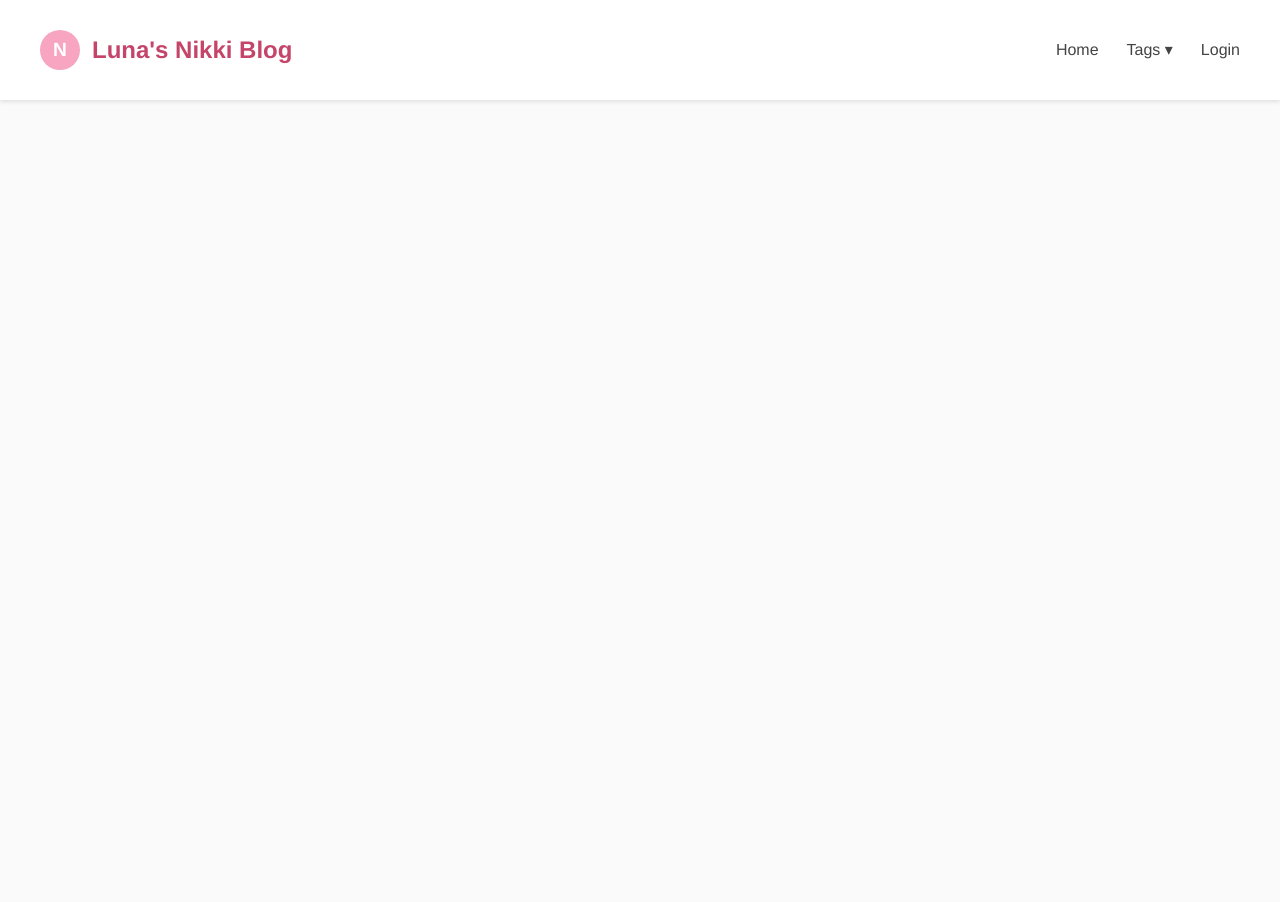
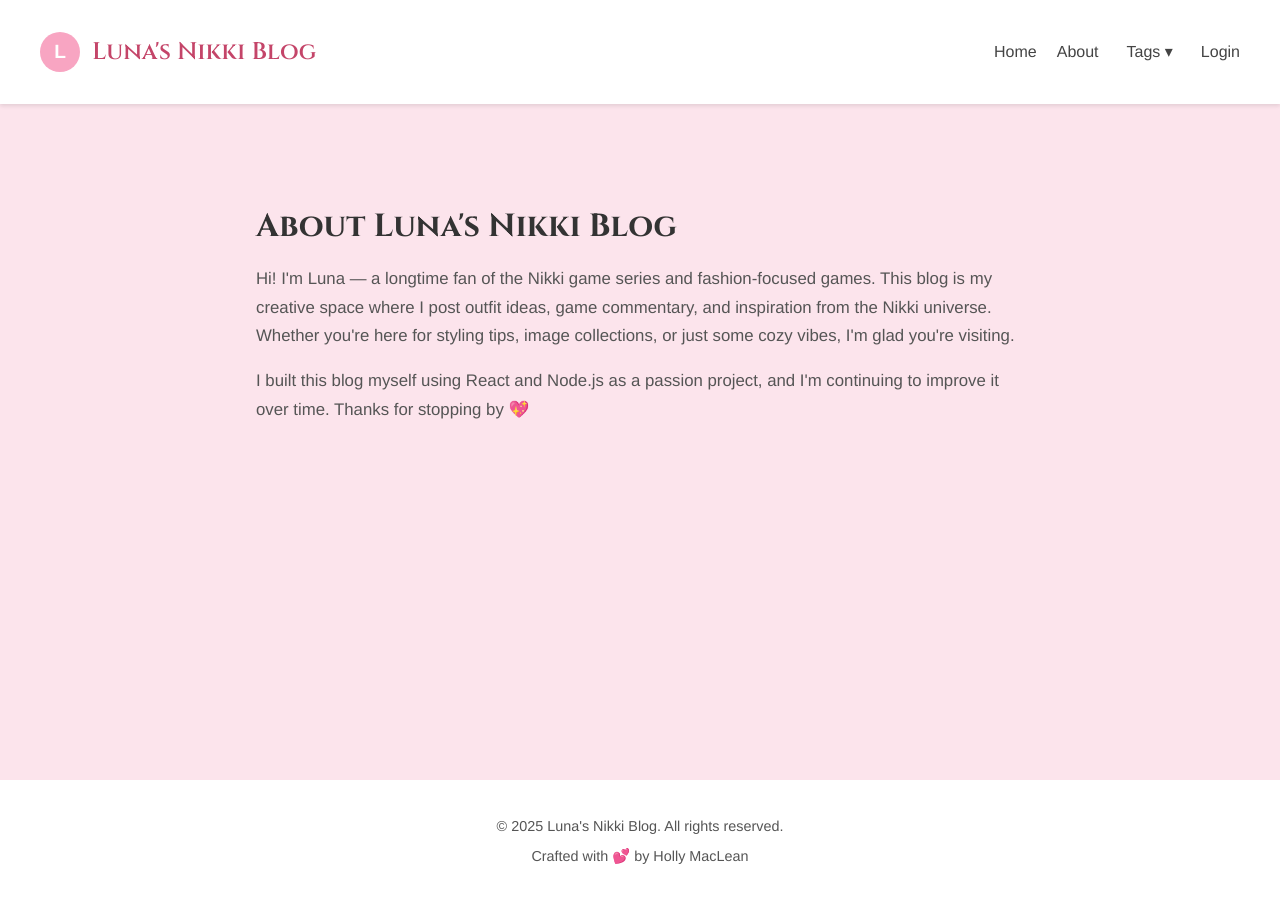
Before and after one commit to holly-n-maclean/infinity-nikki-blog, a React (Create React App) app in the folder blog-frontend/: page /about in a window 1280 px wide. Before the commit the page ends 800 px from the top, so only its background shows below. Built offline with nearby package versions, Linux system fonts and the light colour scheme.

Commit message:
Added about me page and more styling

```diff
--- a/blog-frontend/public/index.html
+++ b/blog-frontend/public/index.html
@@ -9,6 +9,8 @@
       name="description"
       content="Web site created using create-react-app"
     />
+    <link href="https://fonts.googleapis.com/css2?family=Cinzel:wght@400;600;700&display=swap" rel="stylesheet">
+
     <link rel="apple-touch-icon" href="%PUBLIC_URL%/logo192.png" />
     <!--
       manifest.json provides metadata used when your web app is installed on a
--- a/blog-frontend/src/App.js
+++ b/blog-frontend/src/App.js
@@ -8,6 +8,7 @@ import TagPage from './pages/TagPage';
 import Layout from './components/Layout';
 import LoginPage from './pages/LoginPage';
 import { useAuth } from './context/AuthContext';
+import About from './pages/About';
 
 function App() {
   const { username, logout } = useAuth();
@@ -17,11 +18,12 @@ function App() {
       <nav className="top-nav">
     <div className="nav-container">
       <div className="logo-area">
-        <div className="logo-circle">N</div>
+        <div className="logo-circle">L</div>
         <h1 className="site-title">Luna's Nikki Blog</h1>
       </div>
       <div className="nav-links">
       <Link to="/">Home</Link>
+      <Link to="/about">About</Link>
       {username && (
         <Link to="/create">Create</Link>
       )}
@@ -65,6 +67,7 @@ function App() {
   </nav>
       <Routes>
         <Route path="/" element={<Layout><Home /></Layout>} />
+        <Route path="/about" element={<Layout><About /></Layout>} />
         <Route path="/create" element={<Layout><CreatePost /></Layout>} />
         <Route path="/posts/:id" element={<Layout><PostPage /></Layout>} />
         <Route path="/posts/edit/:id" element={<Layout><EditPost /></Layout>} />
--- a/blog-frontend/src/components/Layout.js
+++ b/blog-frontend/src/components/Layout.js
@@ -2,19 +2,38 @@ import React from 'react';
 
 function Layout({ children }) {
   return (
-    <div className="min-h-screen flex flex-col" style={{ backgroundColor: '#fce4ec', color: '#4a4a4a' }}>
-
-      {/* Main Content */}
-      <main className="flex-grow container mx-auto px-4 py-8">
+    <div
+      className="layout-wrapper"
+      style={{
+        display: 'flex',
+        flexDirection: 'column',
+        minHeight: '100vh',
+        backgroundColor: '#fce4ec',
+      }}
+    >
+      {/* Main content area */}
+      <main
+        className="container"
+        style={{
+          flex: 1,
+          padding: '2rem',
+        }}
+      >
         {children}
       </main>
 
-      {/* Footer */}
-      <footer style={{ backgroundColor: '#fff', textAlign: "center"}} className="text-slate-800 py-6 mt-12">
-        <div className="container mx-auto text-center text-sm">
-          <p>&copy; {new Date().getFullYear()} Luna's Nikki Blog. All rights reserved.</p>
-          <p className="mt-2">Crafted with 💕 By Holly MacLean</p>
-        </div>
+      {/* Footer pinned to bottom */}
+      <footer
+        style={{
+          backgroundColor: '#fff',
+          textAlign: 'center',
+          padding: '1.5rem',
+          color: '#555',
+          fontSize: '0.9rem',
+        }}
+      >
+        <p>&copy; {new Date().getFullYear()} Luna's Nikki Blog. All rights reserved.</p>
+        <p style={{ marginTop: '0.5rem' }}>Crafted with 💕 by Holly MacLean</p>
       </footer>
     </div>
   );
--- a/blog-frontend/src/index.css
+++ b/blog-frontend/src/index.css
@@ -1,9 +1,13 @@
 /* Reset margins */
 body {
   margin: 0;
-  font-family: 'Helvetica Neue', Arial, sans-serif;
+  font-family: 'helvetica neue', sans-serif;
   background-color: #fafafa;
   color: #333;
+}
+
+h1, h2, .fancy-header {
+  font-family: 'Cinzel', serif;
 }
 
 /* Center main content */
@@ -153,7 +157,7 @@ nav a.button:hover {
 
 .post-title-link {
   text-decoration: none;
-  color: #85a9d3;
+  color: #6283a8;
 }
 
 .post-title-link h2 {
@@ -168,7 +172,7 @@ nav a.button:hover {
 }
 
 .post-title-link h2:hover {
-  color: #ccd4ee;
+  color: #a4b0d8;
 }
 
 .post-date {
--- /dev/null
+++ b/blog-frontend/src/pages/About.js
@@ -0,0 +1,17 @@
+import React from 'react';
+
+function About() {
+  return (
+    <div style={{ maxWidth: '800px', margin: '2rem auto', padding: '1rem' }}>
+      <h1 style={{ fontFamily: "'Cinzel', serif", marginBottom: '1rem' }}>About Luna's Nikki Blog</h1>
+      <p style={{ lineHeight: '1.7', fontSize: '1.05rem', color: '#555' }}>
+        Hi! I'm Luna — a longtime fan of the Nikki game series and fashion-focused games. This blog is my creative space where I post outfit ideas, game commentary, and inspiration from the Nikki universe. Whether you're here for styling tips, image collections, or just some cozy vibes, I'm glad you're visiting.
+      </p>
+      <p style={{ lineHeight: '1.7', fontSize: '1.05rem', color: '#555', marginTop: '1rem' }}>
+        I built this blog myself using React and Node.js as a passion project, and I'm continuing to improve it over time. Thanks for stopping by 💖
+      </p>
+    </div>
+  );
+}
+
+export default About;
--- a/blog-frontend/src/pages/Home.js
+++ b/blog-frontend/src/pages/Home.js
@@ -33,7 +33,18 @@ function Home() {
 
   return (
     <div className="home-container">
-      <h1 className="home-title">Posts & Updates</h1>
+      <div style={{ textAlign: 'center', marginBottom: '2rem' }}>
+        <img
+          src="/images/homeimage.png"
+          alt="Posts and Updates Banner"
+          style={{
+            maxWidth: '60%',
+            height: 'auto',
+            backgroundColor: '#fce4ec'
+          }}
+        />
+      </div>
+
 
       {posts.map(post => {
         const thumbnail = getThumbnailFromContent(post.content) || 'https://via.placeholder.com/300x200?text=No+Image';
--- a/blog-frontend/src/pages/TagPage.js
+++ b/blog-frontend/src/pages/TagPage.js
@@ -87,19 +87,7 @@ function TagPage() {
 
                 <TagList tags={post.tags} />
 
-                <Link
-                  to={`/posts/${post._id}`}
-                  style={{
-                    display: 'inline-block',
-                    marginTop: '0.75rem',
-                    padding: '0.5rem 1rem',
-                    background: '#007bff',
-                    color: 'white',
-                    textDecoration: 'none',
-                    borderRadius: '5px',
-                    fontSize: '0.9rem',
-                  }}
-                >
+                <Link to={`/posts/${post._id}`} className="read-more-button">
                   Read More →
                 </Link>
               </div>
```
Also changed, not shown: blog-frontend/public/images/homeimage.png (added).
